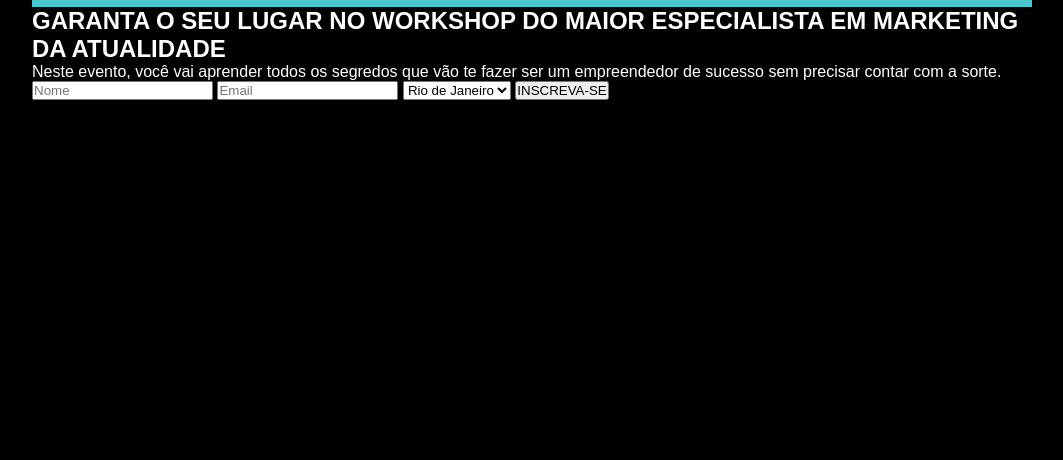
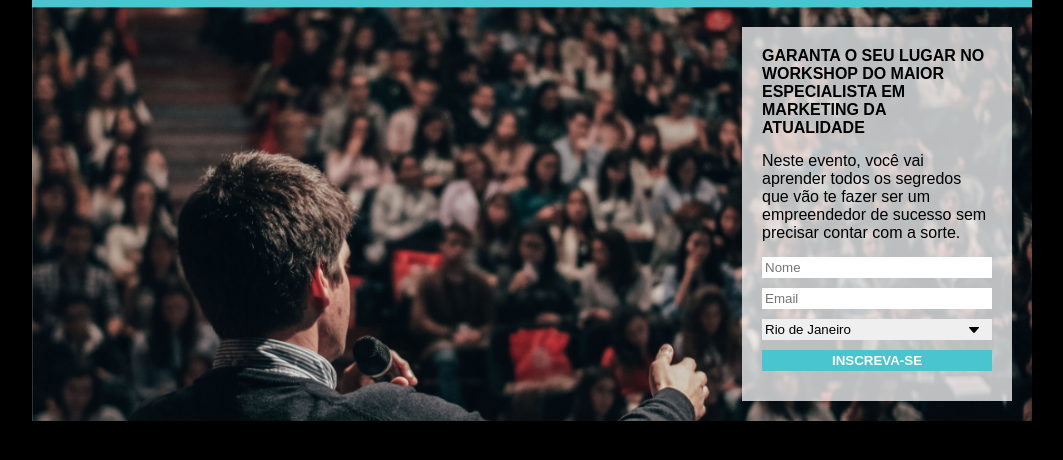
Before and after one commit to GabrielFavarin/paginaDeCaptura, a plain HTML site: page index.html in a window 1280 px wide. Shown: the part 44-504 px from the top of the page, without its empty margins (108-1171 px from the left). Drawn offline with Linux system fonts and the light colour scheme.

Commit message:
Main content style

```diff
--- a/css/style.css
+++ b/css/style.css
@@ -25,5 +25,46 @@ header{
 }
 
 section{
+ padding: 20px;
+ background-image: url(../images/people.jpg);
+ background-size: cover;
+ overflow: hidden;
+}
+
+.formContainer{
+    max-width: 230px;
+    background-color: #FFFFFFBB;
+    padding: 20px;
+    float: right;
+}
+
+h2{
+    font-size: 16px;
+}
+
+.mb{
+    margin-bottom: 15px;
+}
+
+input, select{
+    width: 100%;
+    box-sizing: border-box;
+    padding: 3px;
+    border: none;
+    margin-bottom: 10px;
+}
+
+input[type="submit"]{
     color: white;
+    background-color: #48C5CE;
+    font-weight: bold;
 }
+
+select{
+    appearance: none;
+    -moz-appearance: none;
+    -webkit-appearance: none;
+    background-image: url(../images/arrow.jpg);
+    background-repeat: no-repeat;
+    background-position: calc(100% - 10px) center;
+}
--- a/index.html
+++ b/index.html
@@ -18,8 +18,8 @@
 
         <section>
             <div class="formContainer">
-                <h2>GARANTA O SEU LUGAR NO WORKSHOP DO MAIOR ESPECIALISTA EM MARKETING DA ATUALIDADE</h2>
-                <P>Neste evento, você vai aprender todos os segredos que vão te fazer ser um empreendedor de sucesso sem precisar contar com a sorte.</P>
+                <h2 class="mb">GARANTA O SEU LUGAR NO WORKSHOP DO MAIOR ESPECIALISTA EM MARKETING DA ATUALIDADE</h2>
+                <P class="mb">Neste evento, você vai aprender todos os segredos que vão te fazer ser um empreendedor de sucesso sem precisar contar com a sorte.</P>
                 <form>
                     <input type="text" id="name" name="name" placeholder="Nome">
                     <input type="email" id="email" name="email" placeholder="Email">
```
